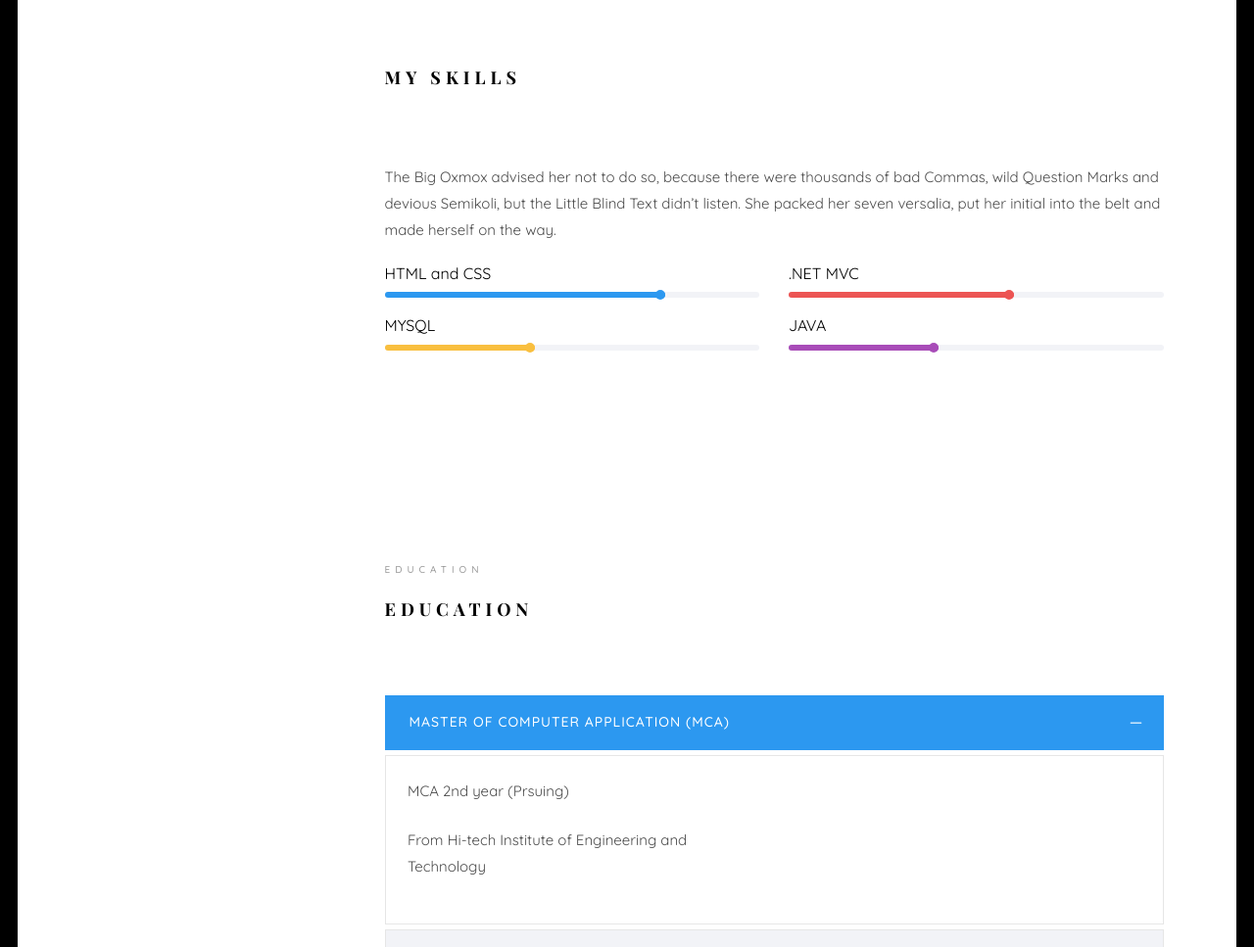
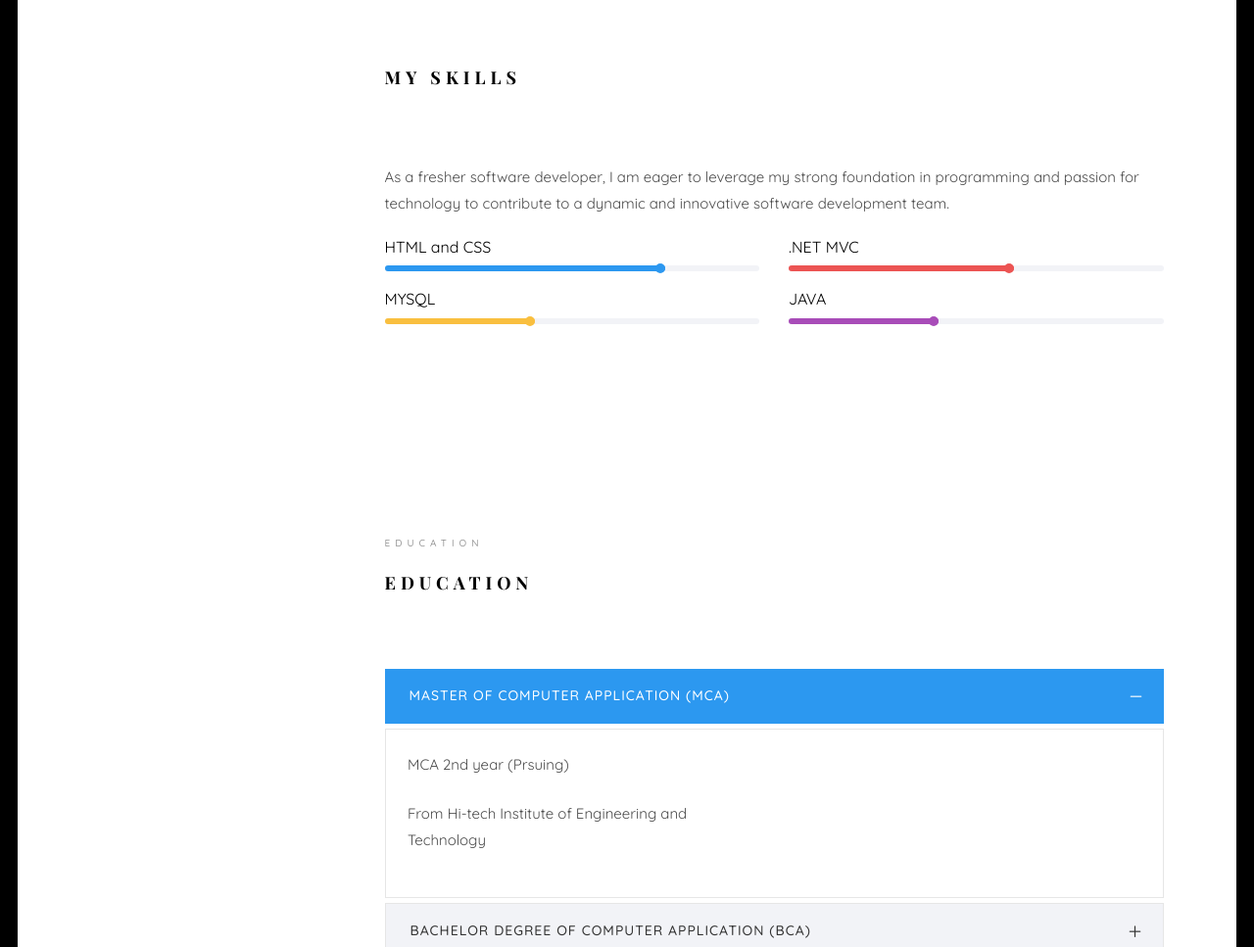
Before and after one commit to YogendraPratapSingh/Yogi.github.io, a plain HTML site: page index.html in a window 1280 px wide. Shown: the part 965-1932 px from the top of the page at 98% size. Drawn offline with nearby package versions, Linux system fonts and the light colour scheme; files whose address does not match are found by name; a web font is replaced by a local one.

Commit message:
Update index.html

```diff
--- a/index.html
+++ b/index.html
@@ -300,7 +300,7 @@ Copyright <script>document.write(new Date().getFullYear());</script> All rights
 					</div>
 					<div class="row">
 						<div class="col-md-12 animate-box" data-animate-effect="fadeInLeft">
-							<p>The Big Oxmox advised her not to do so, because there were thousands of bad Commas, wild Question Marks and devious Semikoli, but the Little Blind Text didn’t listen. She packed her seven versalia, put her initial into the belt and made herself on the way.</p>
+							<p>As a fresher software developer, I am eager to leverage my strong foundation in programming and passion for technology to contribute to a dynamic and innovative software development team.</p>
 						</div>
 						<div class="col-md-6 animate-box" data-animate-effect="fadeInLeft">
 							<div class="progress-wrap">
```
